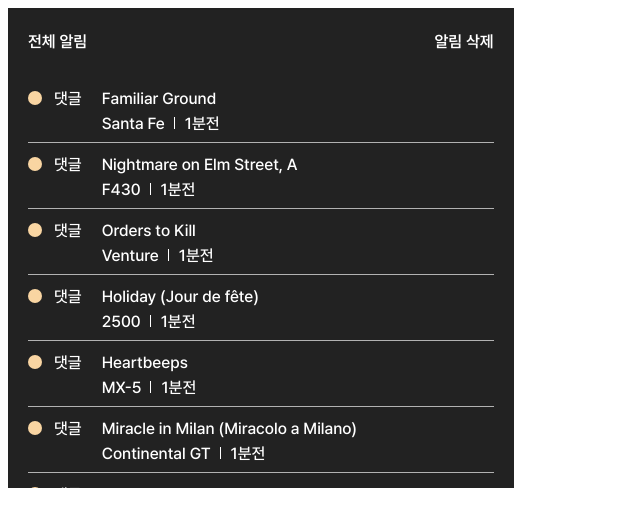
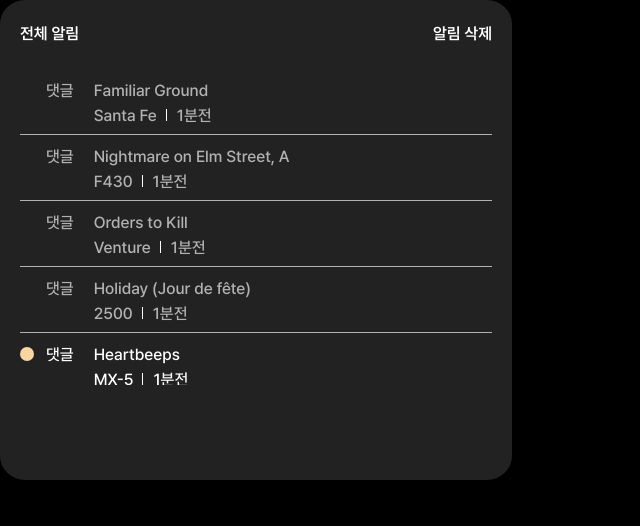
Before and after one commit to gnfnfnr/LetsGitIt, a React (Create React App) app: page / in a window 1280 px wide. Shown: the top 526 px of the page, without its empty margins (0-640 px from the left). Built offline with nearby package versions, Linux system fonts and the light colour scheme.

Commit message:
feat: make a modal

```diff
--- a/src/components/NoticeItem.tsx
+++ b/src/components/NoticeItem.tsx
@@ -1,4 +1,4 @@
-import React, { Dispatch, SetStateAction, useState } from "react";
+import React, { Dispatch, SetStateAction } from "react";
 import styled from "styled-components";
 
 interface Data {
@@ -12,7 +12,11 @@
   setChecked: Dispatch<SetStateAction<number[]>>;
 }
 
-const NoticeItemBox = styled.li<{ check: boolean; showDelete: boolean }>`
+const NoticeItemBox = styled.li<{
+  check: boolean;
+  showDelete: boolean;
+  read: boolean;
+}>`
   display: flex;
   gap: 20px;
   padding: 12px 0 9px;
@@ -22,9 +26,9 @@
   &:not(:last-child) {
     border-bottom: 1px solid #b2b2b2;
   }
-
+  ${({ read }) => read && "color: var(--color-sub-3);"}
   &::before {
-    content: "";
+    ${({ read }) => !read && "content: '';"}
     position: absolute;
     top: 14px;
     left: 0;
@@ -34,7 +38,8 @@
     ${({ showDelete, check }) =>
       showDelete
         ? `
-            ${check && "content: '✔'"};
+            ${check ? "content: '✔'" : "content: ''"};
+            color: white;
             border: 2px solid var(--color-main-4);
             border-radius: 4px;
             text-align: center;
@@ -91,6 +96,7 @@
       }}
       check={checked.includes(data.id)}
       showDelete={showDelete}
+      read={data.read}
     >
       <ItemTitle>댓글</ItemTitle>
       <ItemContent>
--- a/src/pages/Notice.tsx
+++ b/src/pages/Notice.tsx
@@ -9,7 +9,7 @@
   display: flex;
   flex-direction: column;
   font-weight: 600;
-
+  border-radius: 5%;
   max-width: 40%;
   height: 60vh;
   @media (max-width: 900px) {
@@ -32,7 +32,7 @@
   all: unset;
   list-style: none;
   font-weight: 500;
-  height: calc(100% - 59px);
+  height: calc(100% - 164px);
   overflow: auto;
 
   //   height: 228px;
--- a/src/styles/global-style.ts
+++ b/src/styles/global-style.ts
@@ -4,12 +4,17 @@
 
 export const GlobalStyle = createGlobalStyle`
     :root{
+        --color-sub-1:#EAEAEA;
+        --color-sub-3: #B2B2B2;
         --color-sub-2: #222222;
         --color-main-4: #F9D5A2;
     }
 
     body{
+        margin: 0;
+        padding: 0;
         font-family: Pretendard;
+        background: #000000;
     }
 
     a{
```
Also changed, not shown: src/components/Modal.tsx (added, +22 -0 lines).
